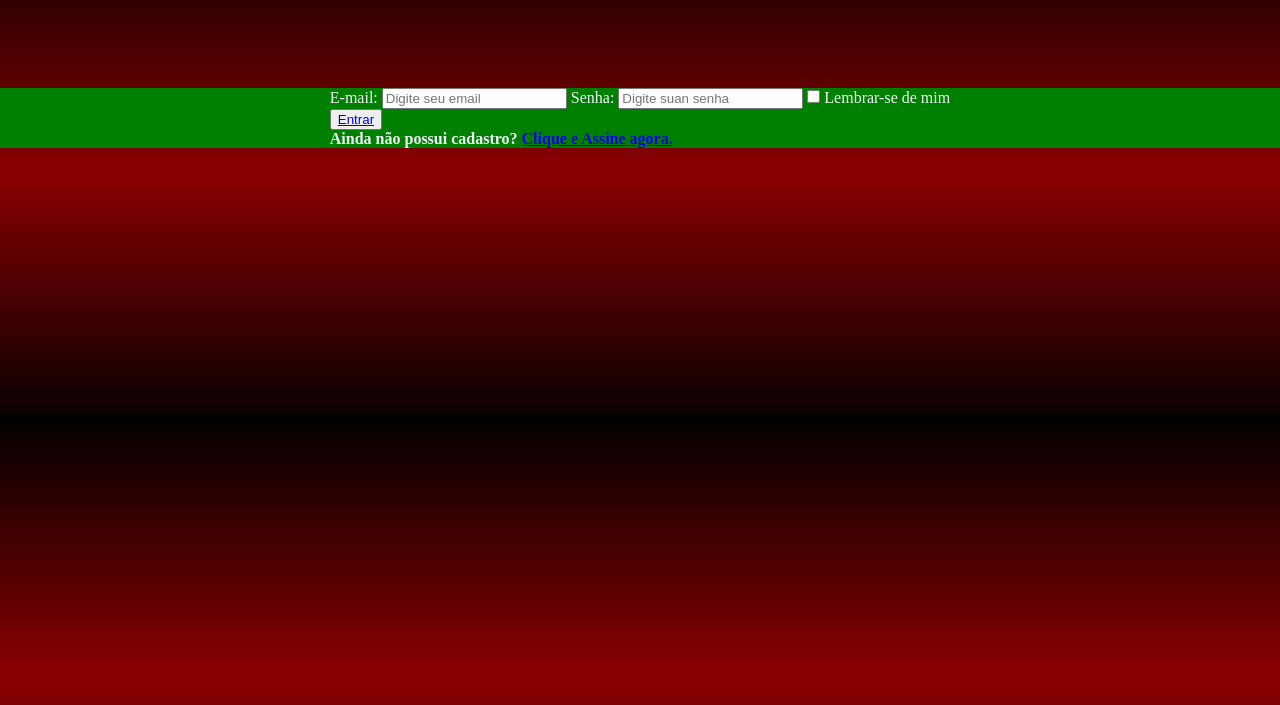
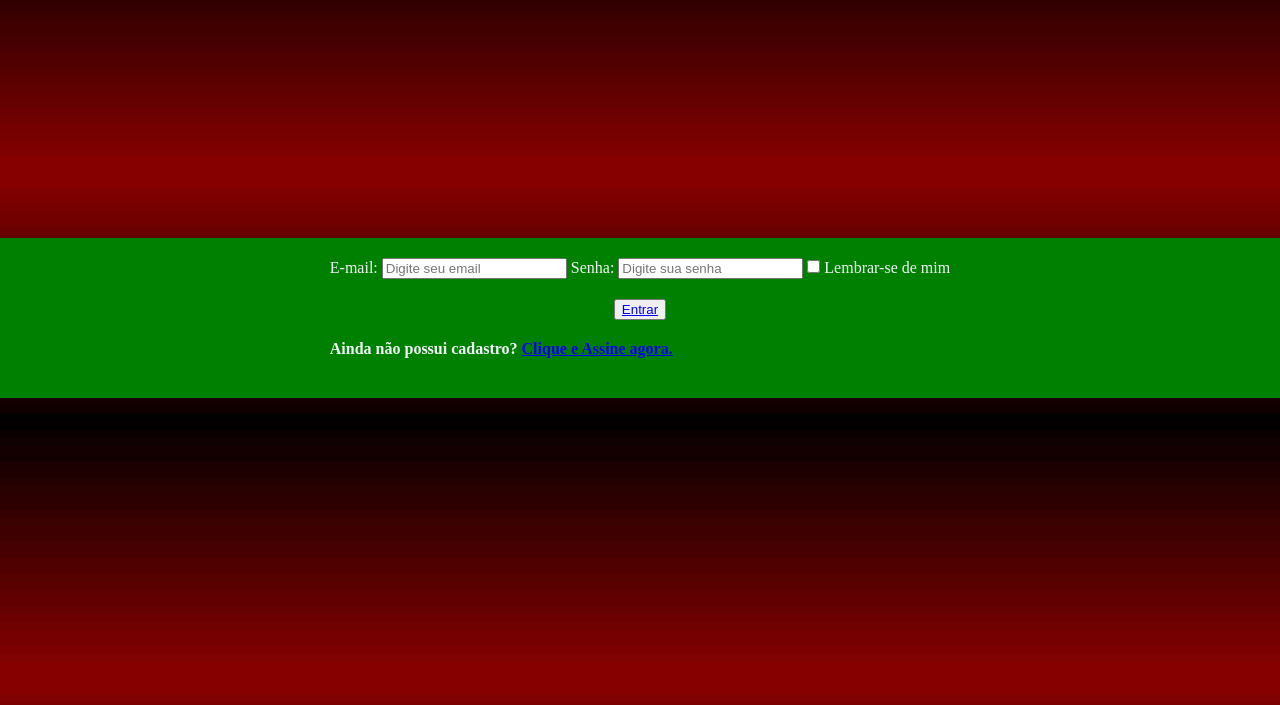
Before and after one commit to artuhreis/projeto_integrador, a plain HTML site: page login.html in a window 1280 px wide. Shown: the part 92-797 px from the top of the page. Drawn offline with Linux system fonts and the light colour scheme.

Commit message:
Alteraçõess index.html, index.css / cadastro.css

```diff
--- a/css/index.css
+++ b/css/index.css
@@ -17,6 +17,7 @@ body{
     align-items: center;
     width: 100vw;
     height: 10vh;
+    margin-bottom: 150px;
 }
 .botao_cabecalho{
     display: flex;
@@ -49,13 +50,31 @@ body{
 }
 .formulario{
     background: green;
-     display: flex;
+    display: flex;
     justify-content:center;
     align-items: center;
     margin-top: 100px;
 }
 .login {
+    padding: 20px;
+    margin-bottom: 20px;
 }
+
+.login input{
+    margin-bottom: 20px;
+
+}
+
+
+#botao{
+    display: flex;
+    justify-content: center;
+    border-radius: 5px;
+    margin-bottom: 20px;
+
+
+}
+
 .rodape{
     margin-top: 70vh;
 }
--- a/login.html
+++ b/login.html
@@ -25,11 +25,16 @@
                 <div class="login">
                     <label for="emailCadastrado">E-mail:</label>
                     <input type="email" id="emailCadastrado"  placeholder="Digite seu email">
+
                     <label for="senha">Senha:</label>
-                    <input type="password" placeholder="Digite suan senha">
-                    <input type="checkbox" name="lembrarUsuario" id="lembra"> Lembrar-se de mim <br>
+                    <input type="password" placeholder="Digite sua senha">
 
-                    <button><a href="./perfil.html">Entrar</a></button>
+                    <input type="checkbox" name="lembrarUsuario" id="lembra" > Lembrar-se de mim
+
+                    <div id="botao">
+                        <button><a href="./perfil.html">Entrar</a></button>
+                    </div>
+
                     <h4>
                         Ainda não possui cadastro? <a href="./cadastro.html">Clique e Assine agora.</a>
                     </h4>
```
Also changed, not shown: css/cadastro.css (+16 -2 lines).
